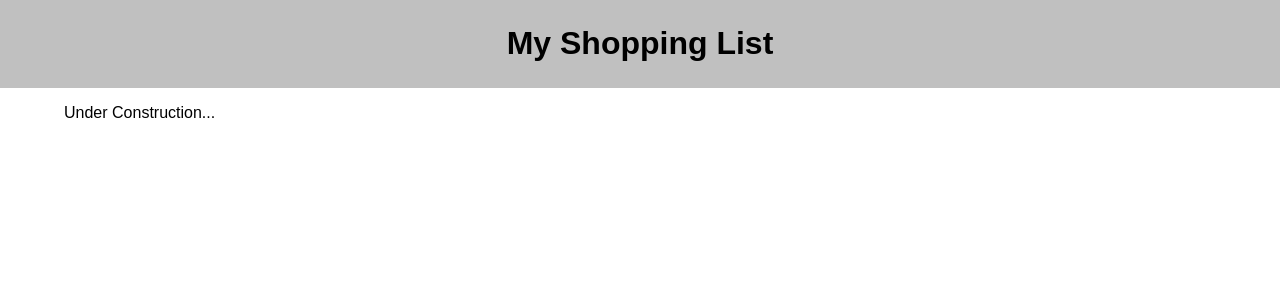
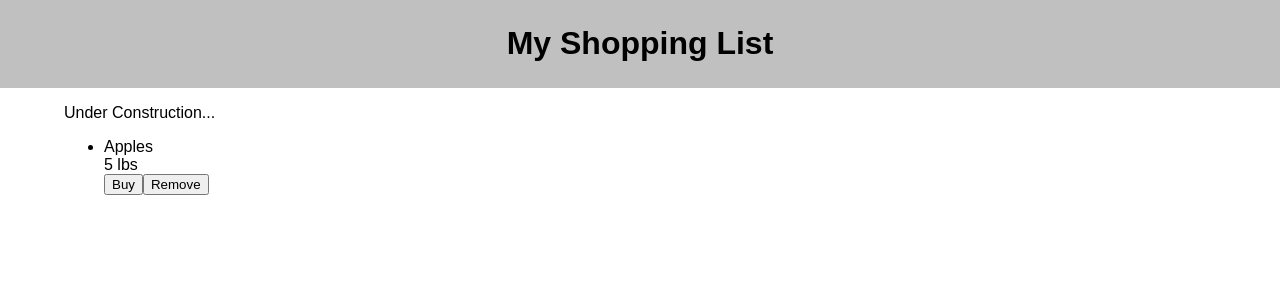
Before and after one commit to dustymeyers/group-fs-react-shopping-list, a React (Create React App) app: page / in a window 1280 px wide. Shown: the top 300 px of the page. Built offline with nearby package versions, Linux system fonts and the light colour scheme.

Commit message:
base framework

```diff
--- a/src/components/App/App.jsx
+++ b/src/components/App/App.jsx
@@ -5,11 +5,22 @@ import './App.css';
 
 
 function App() {
+  // const
     return (
         <div className="App">
             <Header />
             <main>
                 <p>Under Construction...</p>
+                <ul>
+                  <li>
+                    <div>Apples</div>
+                    <div>5 lbs</div>
+                    <div>
+                      <button>Buy</button>
+                      <button>Remove</button>
+                    </div>
+                  </li>
+                </ul>
             </main>
         </div>
     );
```
